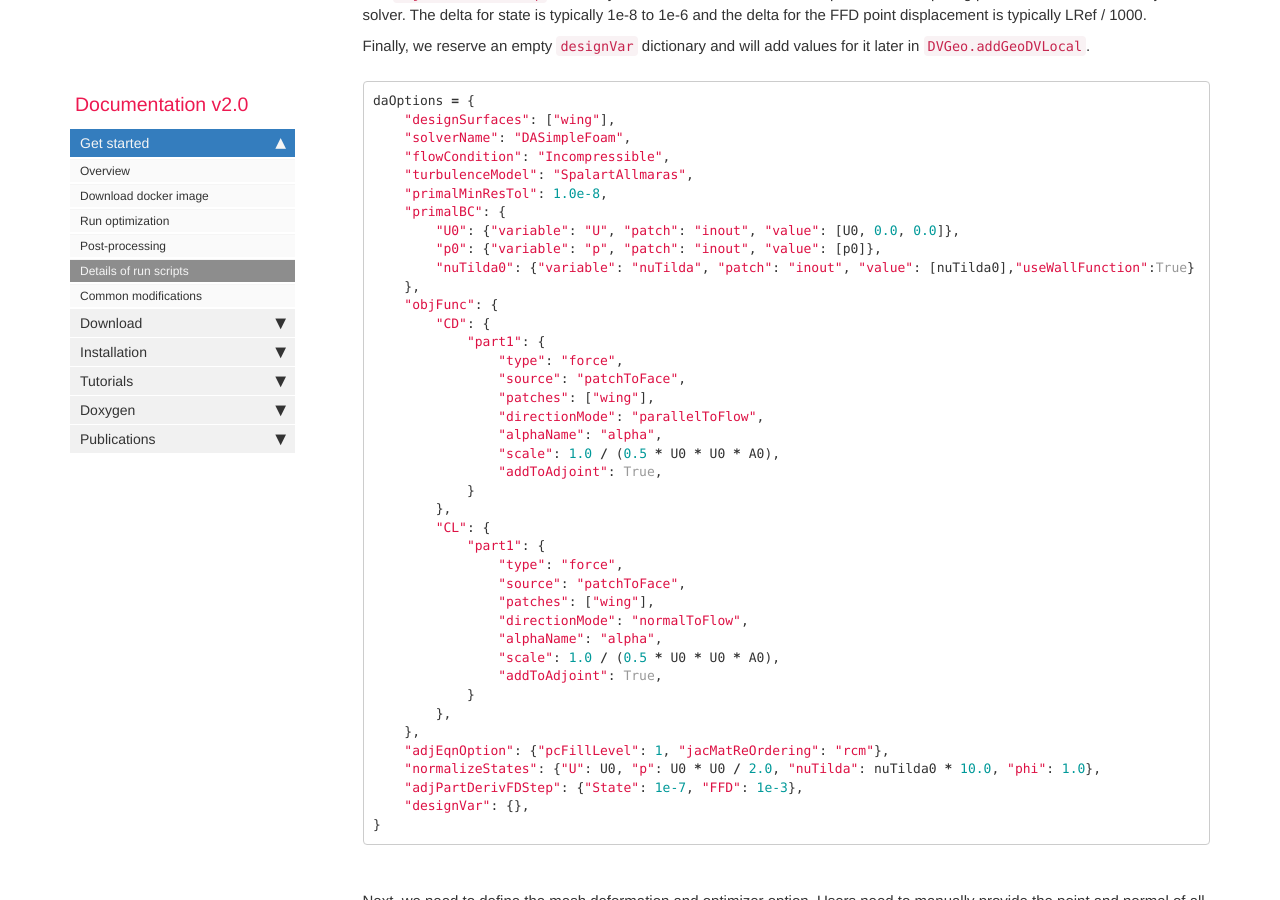
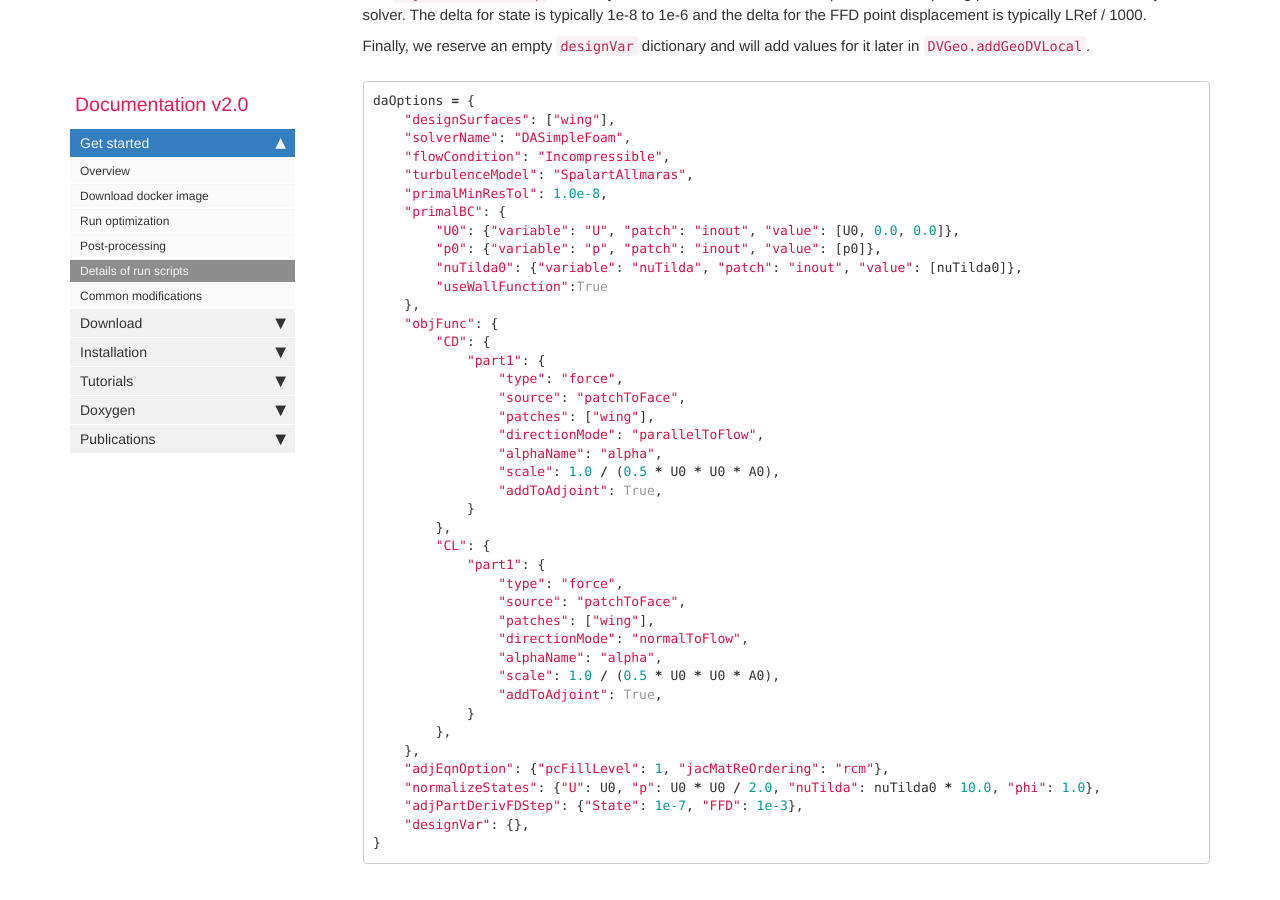
Before and after one commit to DAFoam/DAFoam.github.io, a Jekyll site: the page built from pages/mydoc/mydoc_get_started_runscript.md, in a window 1280 px wide and 900 px high, scrolled down 3481 px. Built offline with Jekyll 4.4.1, drawn with Linux system fonts in a browser that asks for light colours; comment, search, counter and statistics services are not loaded.

Commit message:
content update

```diff
--- a/pages/mydoc/mydoc_get_started_runscript.md
+++ b/pages/mydoc/mydoc_get_started_runscript.md
@@ -145,7 +145,8 @@ daOptions = {
     "primalBC": {
         "U0": {"variable": "U", "patch": "inout", "value": [U0, 0.0, 0.0]},
         "p0": {"variable": "p", "patch": "inout", "value": [p0]},
-        "nuTilda0": {"variable": "nuTilda", "patch": "inout", "value": [nuTilda0],"useWallFunction":True}
+        "nuTilda0": {"variable": "nuTilda", "patch": "inout", "value": [nuTilda0]},
+        "useWallFunction":True
     },
     "objFunc": {
         "CD": {
```
